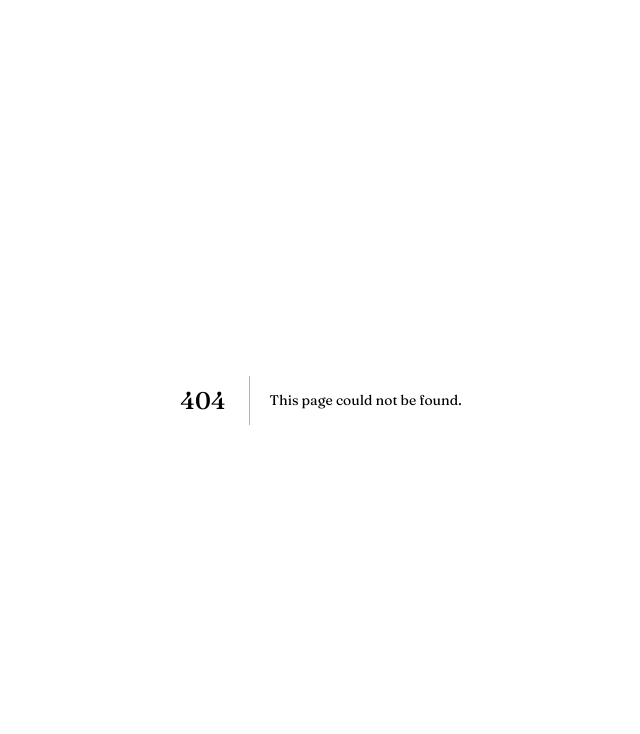
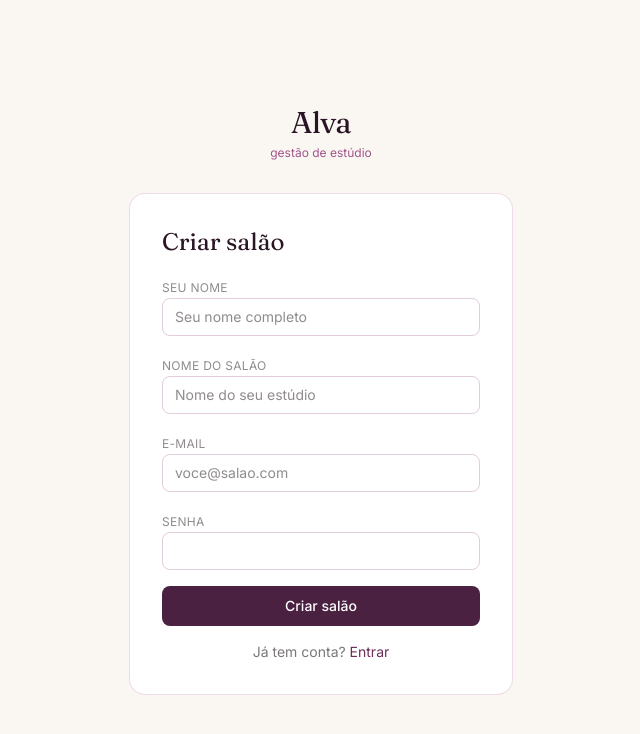
Before and after one commit to lucasgalvaoliveira-del/CRM-para-sal-es-de-beleza, a Next.js app: page /signup in a window 1280 px wide. Before the commit this address had no page. Shown: the top 734 px of the page, without its empty margins (319-959 px from the left). Built offline with nearby package versions, Linux system fonts and the light colour scheme.

Commit message:
feat(auth): add signup page

```diff
--- /dev/null
+++ b/src/app/(auth)/signup/page.tsx
@@ -0,0 +1,77 @@
+"use client";
+
+import { useActionState } from "react";
+import Link from "next/link";
+import { signup } from "../actions";
+
+export default function SignupPage() {
+  const [state, formAction, pending] = useActionState(signup, undefined);
+
+  return (
+    <form
+      action={formAction}
+      className="w-full max-w-sm rounded-2xl border border-plum-400/20 bg-white p-8 space-y-4"
+    >
+      <h1 className="font-display text-2xl text-plum-950">Criar salão</h1>
+
+      <div className="space-y-1">
+        <label className="text-xs uppercase tracking-wide text-ink-900/50">Seu nome</label>
+        <input
+          required
+          name="nomeUsuario"
+          className="w-full rounded-lg border border-plum-400/30 px-3 py-2 text-sm focus:border-plum-600"
+          placeholder="Seu nome completo"
+        />
+      </div>
+
+      <div className="space-y-1">
+        <label className="text-xs uppercase tracking-wide text-ink-900/50">Nome do salão</label>
+        <input
+          required
+          name="nomeEmpresa"
+          className="w-full rounded-lg border border-plum-400/30 px-3 py-2 text-sm focus:border-plum-600"
+          placeholder="Nome do seu estúdio"
+        />
+      </div>
+
+      <div className="space-y-1">
+        <label className="text-xs uppercase tracking-wide text-ink-900/50">E-mail</label>
+        <input
+          required
+          type="email"
+          name="email"
+          className="w-full rounded-lg border border-plum-400/30 px-3 py-2 text-sm focus:border-plum-600"
+          placeholder="voce@salao.com"
+        />
+      </div>
+
+      <div className="space-y-1">
+        <label className="text-xs uppercase tracking-wide text-ink-900/50">Senha</label>
+        <input
+          required
+          type="password"
+          name="password"
+          minLength={6}
+          className="w-full rounded-lg border border-plum-400/30 px-3 py-2 text-sm focus:border-plum-600"
+        />
+      </div>
+
+      {state?.error && <p className="text-sm text-red-600">{state.error}</p>}
+
+      <button
+        type="submit"
+        disabled={pending}
+        className="w-full rounded-lg bg-plum-800 text-white py-2.5 text-sm font-medium hover:bg-plum-950 transition-colors disabled:opacity-50"
+      >
+        {pending ? "Criando…" : "Criar salão"}
+      </button>
+
+      <p className="text-sm text-ink-900/60 text-center">
+        Já tem conta?{" "}
+        <Link href="/login" className="text-plum-600 hover:underline">
+          Entrar
+        </Link>
+      </p>
+    </form>
+  );
+}
```
